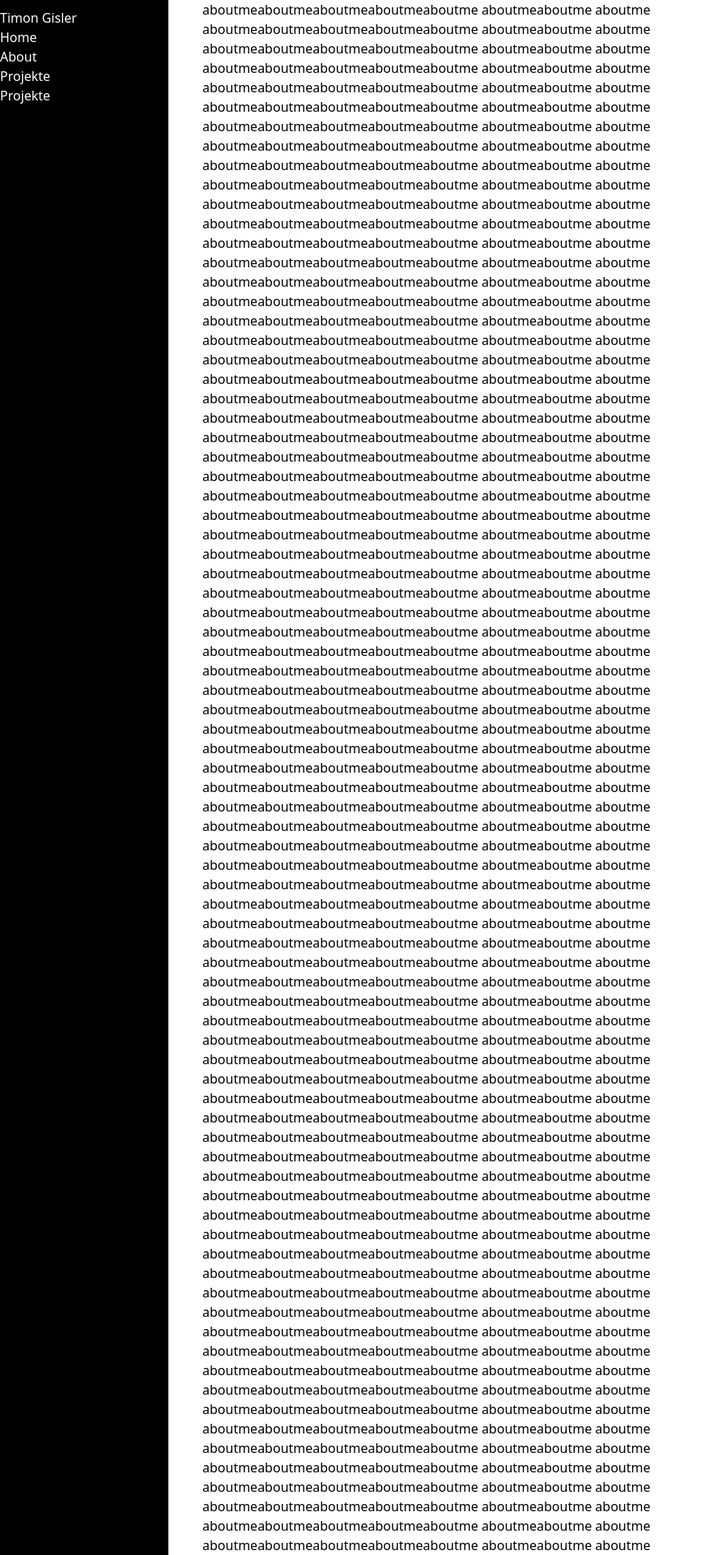
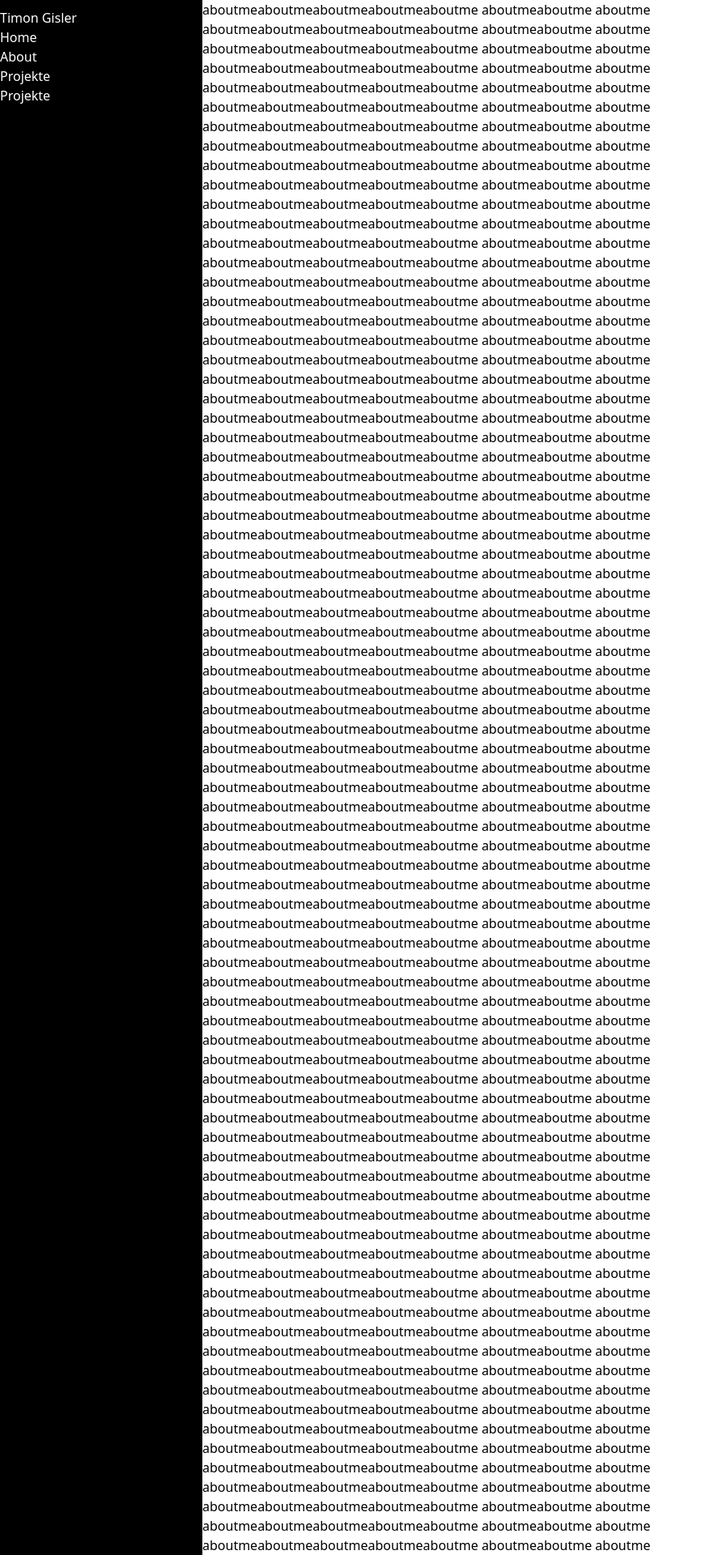
Before and after one commit to TimonGisler/personal-portfolio-jekyll, a Jekyll site: the page built from index.html, in a window 1280 px wide. Shown: the top 1920 px of the page at 81% size, without its empty margins (0-866 px from the left). Built offline with Jekyll 4.4.1, drawn with Linux system fonts in a browser that asks for light colours.

Commit message:
adjusted width for desktop

```diff
--- a/_includes/navbar.html
+++ b/_includes/navbar.html
@@ -1,4 +1,4 @@
-<nav class="py-2.5 bg-black text-white fixed md:static md:h-auto h-screen w-52">
+<nav class="py-2.5 bg-black text-white fixed md:static md:h-auto h-screen w-52 md:w-auto">
     <!-- open/close menu -->
     <button type="button" class="md:hidden absolute items-center p-2 rounded-lg text-gray-400 hover:bg-gray-700 -right-10 top-1/2 bg-red-800 md">
         <svg class="w-6 h-6" fill="currentColor" viewBox="0 0 20 20">
--- a/assets/css/styles.css
+++ b/assets/css/styles.css
@@ -1093,6 +1093,10 @@
     width: 80%;
   }
 
+  .md\:w-auto {
+    width: auto;
+  }
+
   .md\:grid-cols-\[250px_1fr\] {
     grid-template-columns: 250px 1fr;
   }
```
